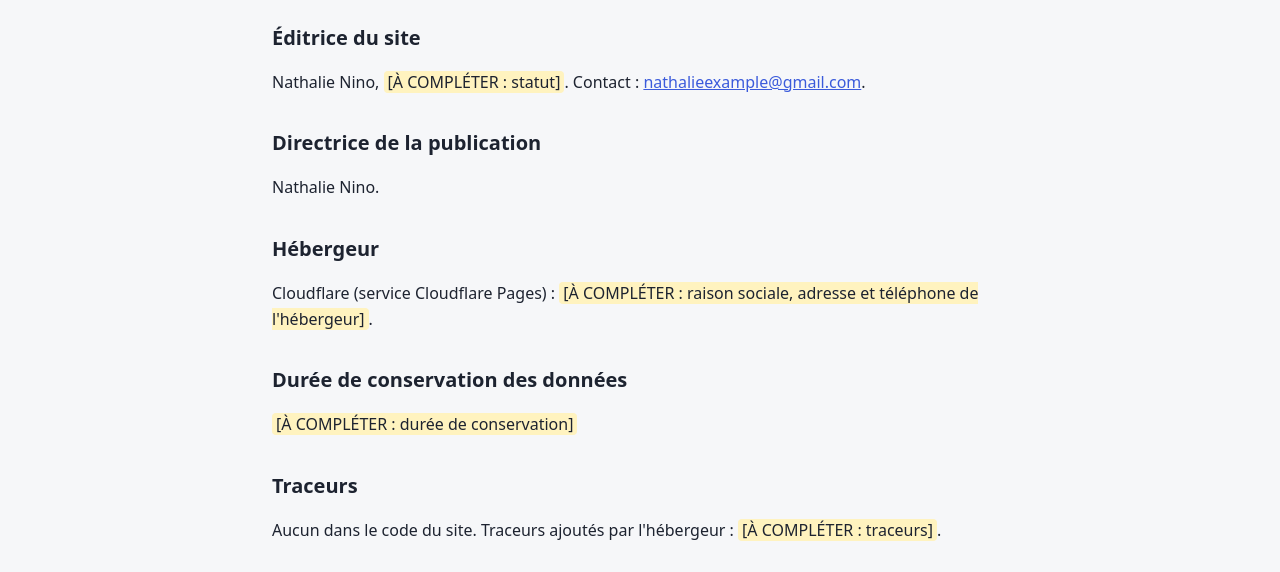
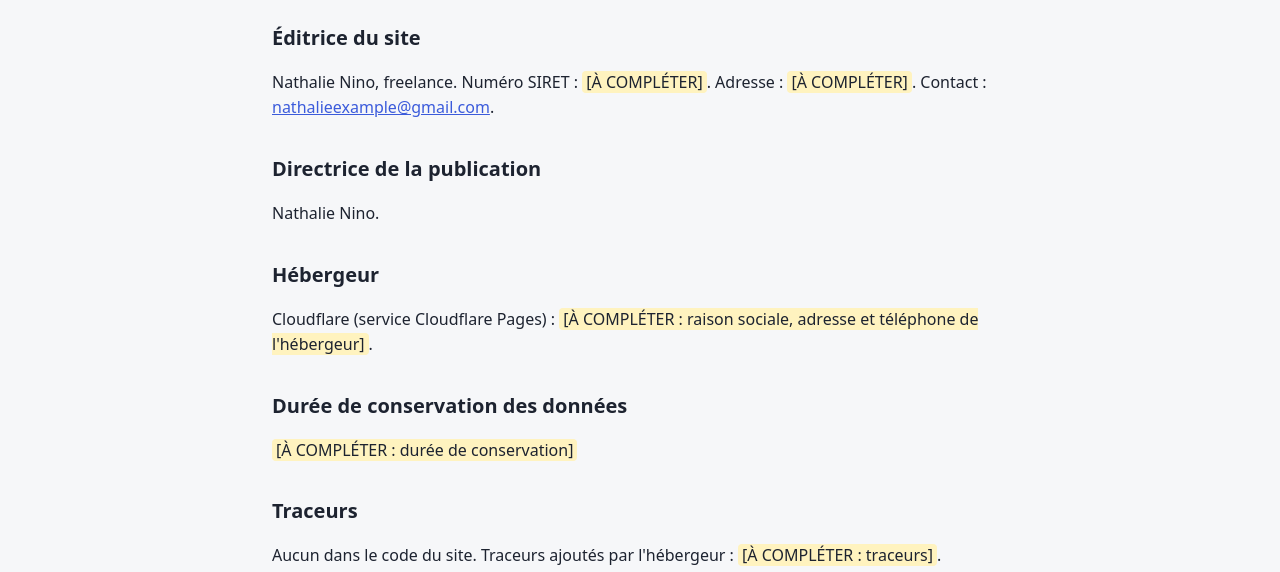
Before and after one commit to Nathalienc/Claude-Prime, a plain HTML site: page mentions-legales.html in a window 1280 px wide. Shown: the part 136-708 px from the top of the page. Drawn offline with Linux system fonts and the light colour scheme.

Commit message:
Mentions légales : statut freelance
Co-Authored-By: Claude Opus 5.5 <noreply@anthropic.com>
Claude-Session: https://claude.ai/code/session_019pufhh3qYzrHmd4pSBTaKu

```diff
--- a/mentions-legales.html
+++ b/mentions-legales.html
@@ -23,7 +23,7 @@
   <main id="contenu" tabindex="-1">
     <h1>Mentions légales</h1>
     <h2>Éditrice du site</h2>
-    <p>Nathalie Nino, <span class="a-completer">[À COMPLÉTER : statut]</span>. Contact : <a href="mailto:nathalieexample@gmail.com">nathalieexample@gmail.com</a>.</p>
+    <p>Nathalie Nino, freelance. Numéro SIRET : <span class="a-completer">[À COMPLÉTER]</span>. Adresse : <span class="a-completer">[À COMPLÉTER]</span>. Contact : <a href="mailto:nathalieexample@gmail.com">nathalieexample@gmail.com</a>.</p>
     <h2>Directrice de la publication</h2>
     <p>Nathalie Nino.</p>
     <h2>Hébergeur</h2>
```
